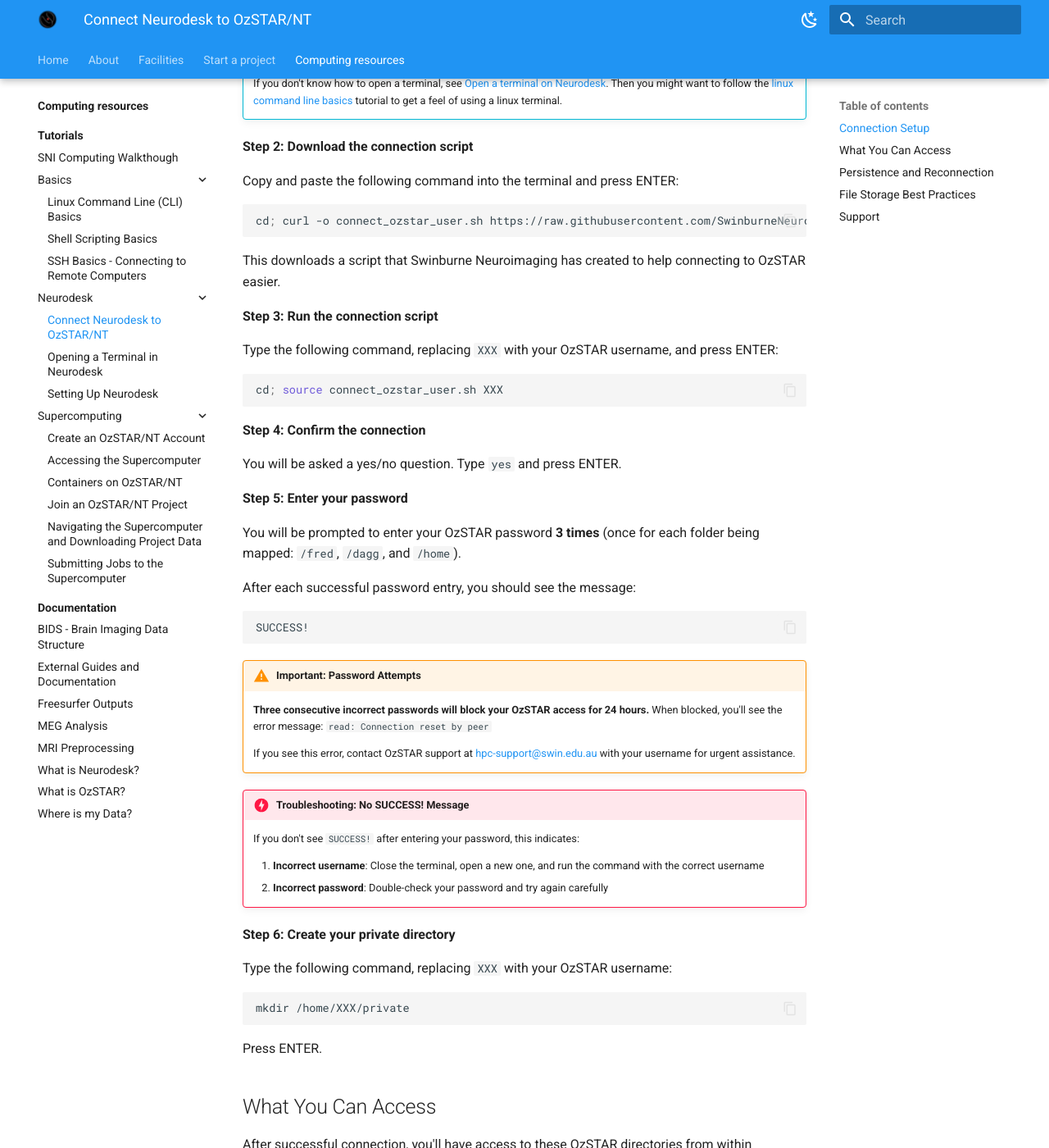
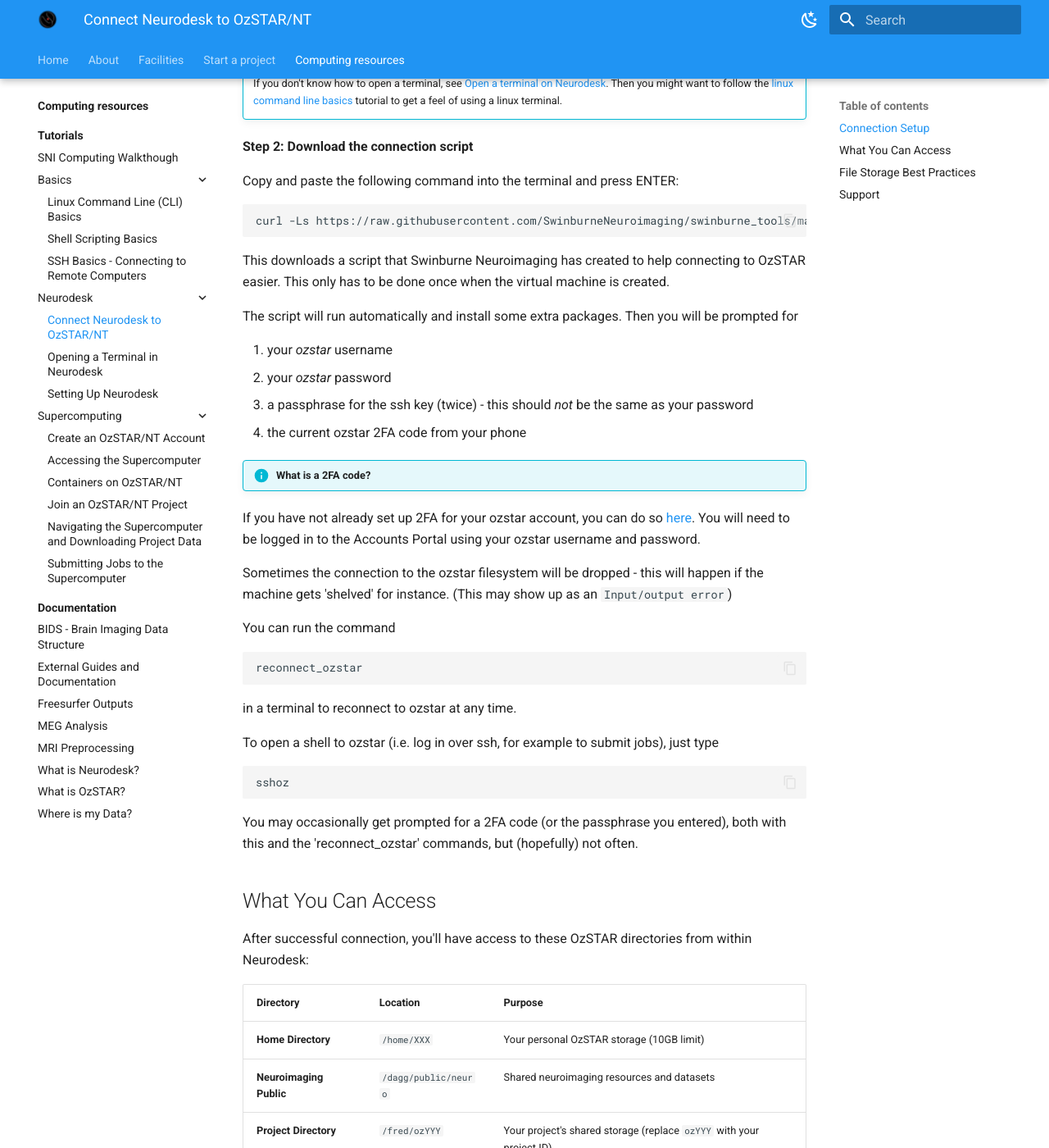
Before and after one commit to SwinburneNeuroimaging/SwinburneNeuroimaging.github.io, an MkDocs documentation site: the page built from docs/computing_resources/tutorials/neurodesk/connect_neurodesk_to_ozstar.md, in a window 1280 px wide and 1400 px high, scrolled down 455 px. Shown: the whole window at 82% size. Built offline with MkDocs 1.6.1 and Material for MkDocs 9.7.7, drawn with Linux system fonts in a browser that asks for light colours; some of the changed text lies outside the part shown.

Commit message:
Update connect_neurodesk_to_ozstar.md
Changed script to work with 2FA, uses ssh key, and reduces the number of times 2FA code is required.

````diff
--- a/docs/computing_resources/tutorials/neurodesk/connect_neurodesk_to_ozstar.md
+++ b/docs/computing_resources/tutorials/neurodesk/connect_neurodesk_to_ozstar.md
@@ -15,53 +15,35 @@ Open a new terminal window in your Neurodesk environment.
 
 Copy and paste the following command into the terminal and press ENTER:
 
-```bash
-cd; curl -o connect_ozstar_user.sh https://raw.githubusercontent.com/SwinburneNeuroimaging/swinburne_tools/main/connect_ozstar_user.sh
 ```
-This downloads a script that Swinburne Neuroimaging has created to help connecting to OzSTAR easier.
+curl -Ls https://raw.githubusercontent.com/SwinburneNeuroimaging/swinburne_tools/main/ozstar_setup.sh > /tmp/tmp.sh; source /tmp/tmp.sh
+```
+This downloads a script that Swinburne Neuroimaging has created to help connecting to OzSTAR easier. This only has to be done once when the virtual machine is created.
 
-**Step 3: Run the connection script**
+The script will run automatically and install some extra packages. Then you will be prompted for
 
-Type the following command, replacing `XXX` with your OzSTAR username, and press ENTER:
+1. your *ozstar* username
+2. your *ozstar* password
+3. a passphrase for the ssh key (twice) - this should *not* be the same as your password
+4. the current ozstar 2FA code from your phone
 
-```bash
-cd; source connect_ozstar_user.sh XXX
+!!! info "What is a 2FA code?"
+   If you have not already set up 2FA for your ozstar account, you can do so [here](https://supercomputing.swin.edu.au/account-management/2fa). You will need to be logged in to the Accounts Portal using your ozstar username and password.
+
+
+Sometimes the connection to the ozstar filesystem will be dropped - this will happen if the machine gets 'shelved' for instance. (This may show up as an `Input/output error`)
+
+You can run the command
 ```
+reconnect_ozstar
+```
+in a terminal to reconnect to ozstar at any time.
 
-**Step 4: Confirm the connection**
-
-You will be asked a yes/no question. Type `yes` and press ENTER.
-
-**Step 5: Enter your password**
-
-You will be prompted to enter your OzSTAR password **3 times** (once for each folder being mapped: `/fred`, `/dagg`, and `/home`).
-
-After each successful password entry, you should see the message:
-
+To open a shell to ozstar (i.e. log in over ssh, for example to submit jobs), just type
 ```
-SUCCESS!
+sshoz
 ```
-
-!!! warning "Important: Password Attempts"
-    **Three consecutive incorrect passwords will block your OzSTAR access for 24 hours.** When blocked, you'll see the error message: `read: Connection reset by peer`
-
-    If you see this error, contact OzSTAR support at [hpc-support@swin.edu.au](mailto:hpc-support@swin.edu.au) with your username for urgent assistance.
-
-!!! danger "Troubleshooting: No SUCCESS! Message"
-    If you don't see `SUCCESS!` after entering your password, this indicates:
-
-    1. **Incorrect username**: Close the terminal, open a new one, and run the command with the correct username
-    2. **Incorrect password**: Double-check your password and try again carefully
-
-**Step 6: Create your private directory**
-
-Type the following command, replacing `XXX` with your OzSTAR username:
-
-```bash
-mkdir /home/XXX/private
-```
-
-Press ENTER.
+You may occasionally get prompted for a 2FA code (or the passphrase you entered), both with this and the 'reconnect_ozstar' commands, but (hopefully) not often.
 
 ## What You Can Access
 
@@ -69,18 +51,9 @@ After successful connection, you'll have access to these OzSTAR directories from
 
 | Directory | Location | Purpose |
 |-----------|----------|---------|
-| **Home Directory** | `/home/XXX/private` | Your personal OzSTAR storage (10GB limit) |
+| **Home Directory** | `/home/XXX` | Your personal OzSTAR storage (10GB limit) |
 | **Neuroimaging Public** | `/dagg/public/neuro` | Shared neuroimaging resources and datasets |
 | **Project Directory** | `/fred/ozYYY` | Your project's shared storage (replace `ozYYY` with your project ID) |
-
----
-
-## Persistence and Reconnection
-
-!!! info "Connection Persistence"
-    **Good news:** The connection setup is permanent for the life of your desktop. You don't need to repeat these steps for future logins.
-
-    **Exception:** If you shelve and restart your virtual desktop, you'll need to repeat Step 5 (entering your password 3 times) to re-establish the connection.
 
 ---
 
@@ -90,10 +63,11 @@ After successful connection, you'll have access to these OzSTAR directories from
     **Always save your work** in one of these locations:
 
     - `/fred/ozYYY` (your project directory)
-    - `/home/XXX/private` (your home directory, if space permits)
+    - `/home/XXX` (your home directory, if space permits)
     - Subdirectories within these folders
 
     **Files saved elsewhere will be deleted** if you don't use your ARDC Virtual Desktop for a few months, or if you upgrade or delete your desktop.
+    **Files save in /fred/ozYYY will **not** be backed up by system administrators, but files in /home/XXX *will* be backed up.
 
 ---
 
````
